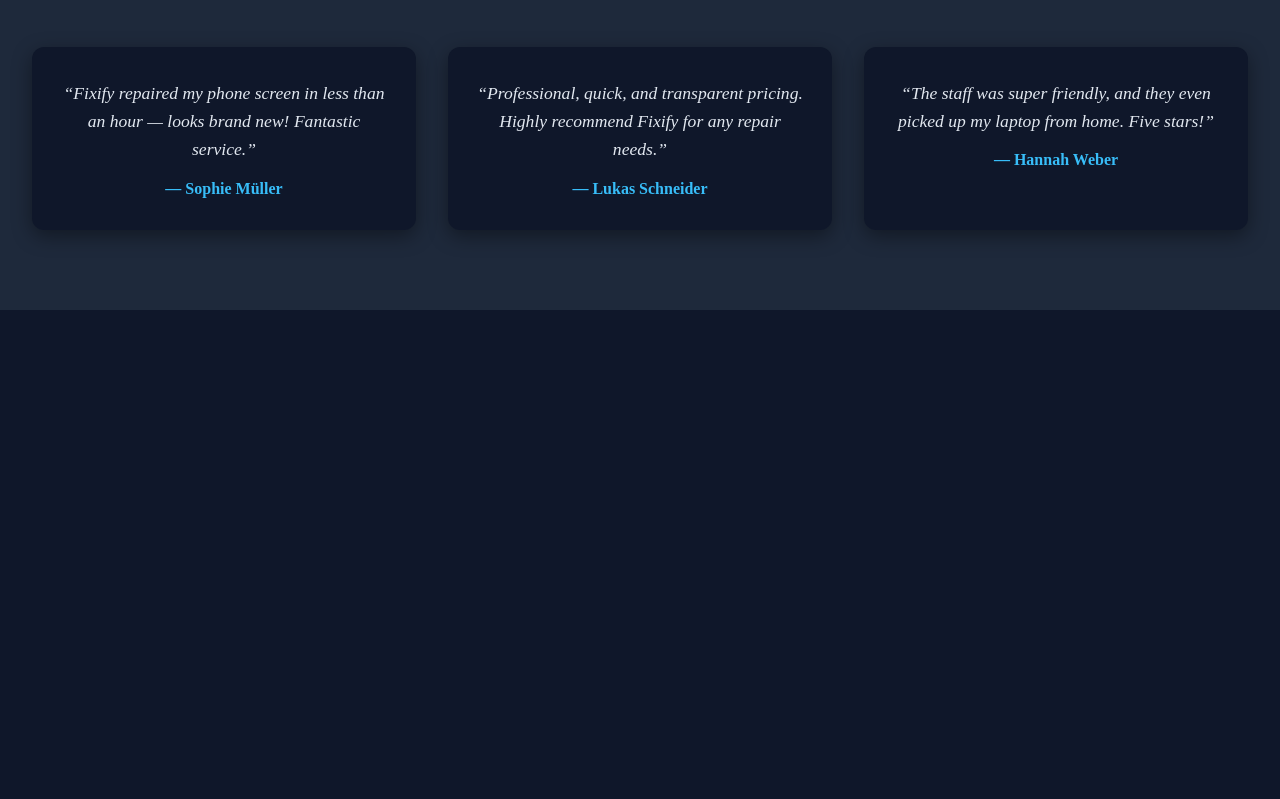
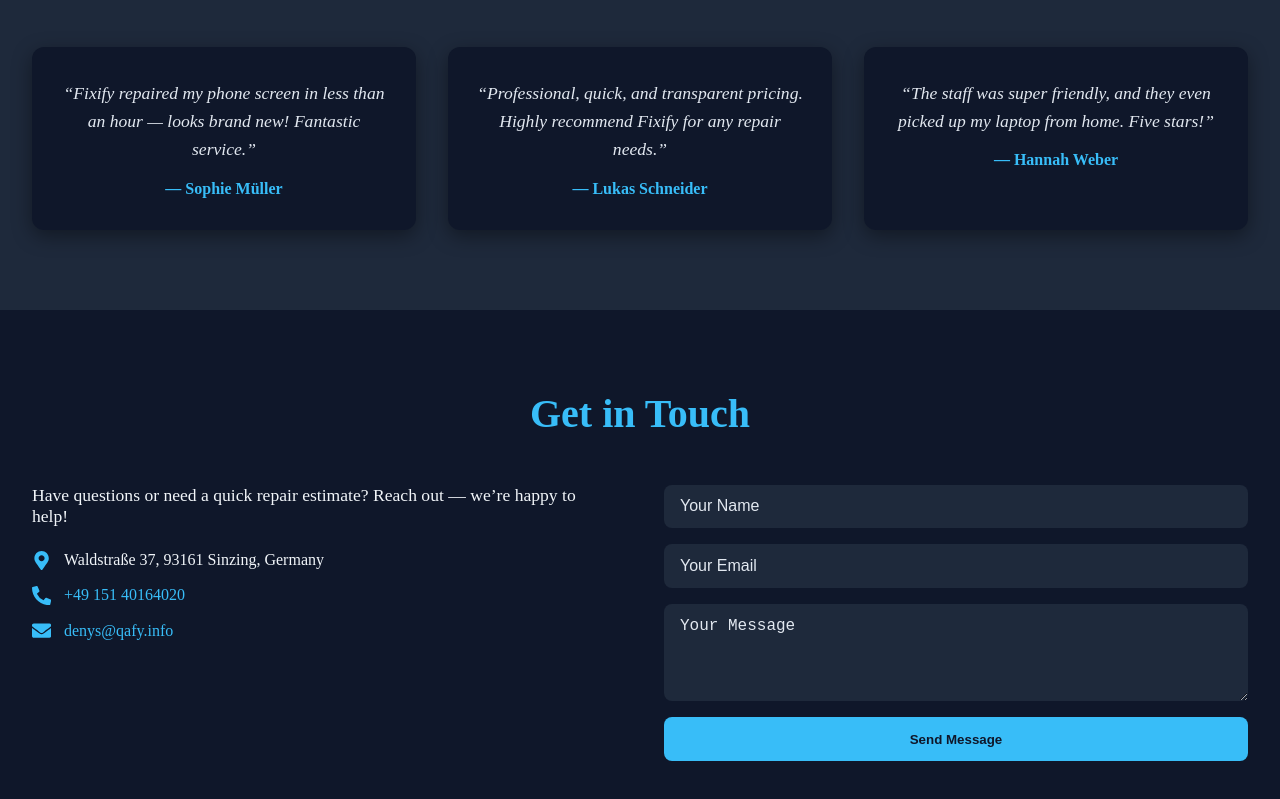
Before and after one commit to Gagun45/fixify, a React (Vite) app: page / in a window 1280 px wide. Shown: the part 1769-2568 px from the top of the page. Before the commit the page ends 2079 px from the top, so only its background shows below. Built offline with nearby package versions, Linux system fonts and the light colour scheme.

Commit message:
contact added

```diff
--- a/src/App.tsx
+++ b/src/App.tsx
@@ -1,3 +1,4 @@
+import Contact from "./components/Contact/Contact";
 import Header from "./components/Header/Header";
 import Hero from "./components/Hero/Hero";
 import Services from "./components/Services/Services";
@@ -13,6 +14,7 @@
         <WhyUs />
         <Services />
         <Testimonials />
+        <Contact />
       </main>
     </>
   );
--- /dev/null
+++ b/src/components/Contact/Contact.module.css
@@ -0,0 +1,17 @@
+.contact {
+  text-align: center;
+}
+
+.grid {
+  display: grid;
+  gap: 3rem;
+  margin-top: 3rem;
+}
+
+@media (min-width: 768px) {
+  .grid {
+    grid-template-columns: 1fr 1fr;
+    text-align: left;
+    align-items: start;
+  }
+}
--- /dev/null
+++ b/src/components/Contact/Contact.tsx
@@ -0,0 +1,17 @@
+import styles from "./Contact.module.css";
+import FormContainer from "./FormContainer/FormContainer";
+import TextContainer from "./TextContainer/TextContainer";
+
+export default function Contact() {
+  return (
+    <section className={styles.contact} id="contact">
+      <div className="globalContentWrapper">
+        <h2>Get in Touch</h2>
+        <div className={styles.grid}>
+          <TextContainer />
+          <FormContainer />
+        </div>
+      </div>
+    </section>
+  );
+}
--- /dev/null
+++ b/src/components/Contact/FormContainer/FormContainer.module.css
@@ -0,0 +1,36 @@
+.form {
+    display: flex;
+    flex-direction: column;
+    gap: 1rem;
+}
+
+.form input,
+.form textarea {
+    width: 100%;
+    padding: 0.8rem 1rem;
+    border: none;
+    border-radius: 8px;
+    background-color: var(--secondary-bg);
+    color: var(--fg);
+    font-size: 1rem;
+}
+
+.form input::placeholder,
+.form textarea::placeholder {
+    color: var(--secondary-fg);
+}
+
+.form button {
+    background-color: var(--accent-bg);
+    color: var(--accent-fg);
+    border: none;
+    padding: 0.9rem 1.2rem;
+    border-radius: 8px;
+    cursor: pointer;
+    font-weight: 600;
+    transition: background-color 0.2s ease;
+}
+
+.form button:hover {
+    background-color: var(--accent-bg-hover);
+}
--- /dev/null
+++ b/src/components/Contact/FormContainer/FormContainer.tsx
@@ -0,0 +1,21 @@
+import styles from "./FormContainer.module.css";
+
+const FormContainer = () => {
+  return (
+    <form
+      className={styles.form}
+      onSubmit={(e) => {
+        e.preventDefault();
+        alert(
+          "Thanks for your message! 👋\n\nThis is just a demo frontend app — the form doesn`t actually submit data."
+        );
+      }}
+    >
+      <input type="text" name="name" placeholder="Your Name" required />
+      <input type="email" name="email" placeholder="Your Email" required />
+      <textarea name="message" rows={4} placeholder="Your Message" required />
+      <button type="submit">Send Message</button>
+    </form>
+  );
+};
+export default FormContainer;
--- /dev/null
+++ b/src/components/Contact/TextContainer/TextContainer.module.css
@@ -0,0 +1,32 @@
+.info p {
+    font-size: 1.1rem;
+    margin-bottom: 1.5rem;
+}
+
+.details {
+    list-style: none;
+    padding: 0;
+    margin: 0;
+}
+
+.details li {
+    display: flex;
+    align-items: center;
+    margin-bottom: 1rem;
+    gap: 0.8rem;
+}
+
+.details a {
+    color: var(--accent-bg);
+    text-decoration: none;
+}
+
+.details a:hover {
+    text-decoration: underline;
+}
+
+.icon {
+    color: var(--accent-bg);
+    font-size: 1.2rem;
+    flex-shrink: 0;
+}
--- /dev/null
+++ b/src/components/Contact/TextContainer/TextContainer.tsx
@@ -0,0 +1,29 @@
+import styles from "./TextContainer.module.css";
+import { FaPhoneAlt, FaEnvelope, FaMapMarkerAlt } from "react-icons/fa";
+
+const TextContainer = () => {
+  return (
+    <div className={styles.info}>
+      <p>
+        Have questions or need a quick repair estimate? Reach out — we’re happy
+        to help!
+      </p>
+
+      <ul className={styles.details}>
+        <li>
+          <FaMapMarkerAlt className={styles.icon} />
+          <span>Waldstraße 37, 93161 Sinzing, Germany</span>
+        </li>
+        <li>
+          <FaPhoneAlt className={styles.icon} />
+          <a href="tel:+4915140164020">+49 151 40164020</a>
+        </li>
+        <li>
+          <FaEnvelope className={styles.icon} />
+          <a href="mailto:denys@qafy.info">denys@qafy.info</a>
+        </li>
+      </ul>
+    </div>
+  );
+};
+export default TextContainer;
```
